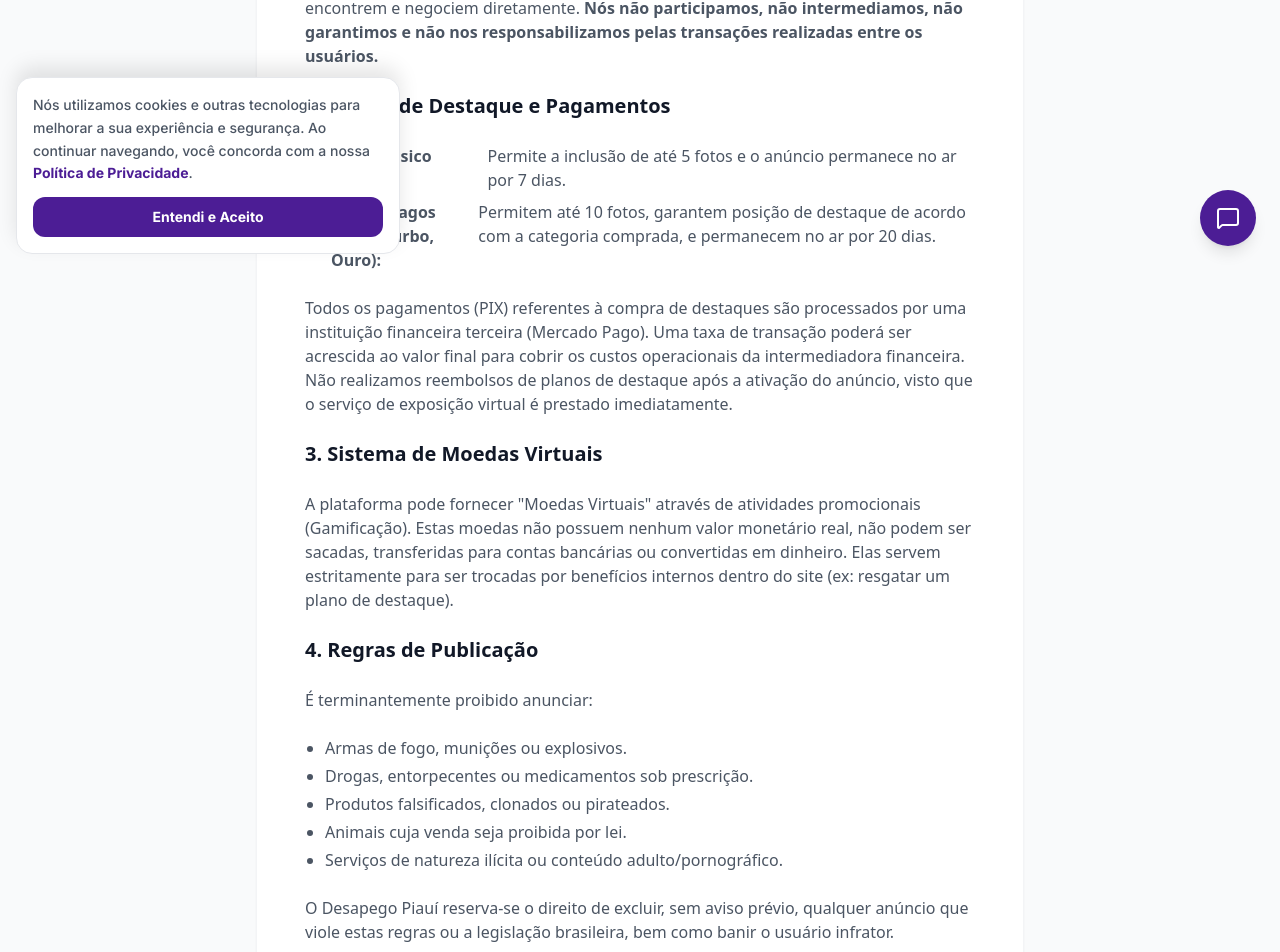
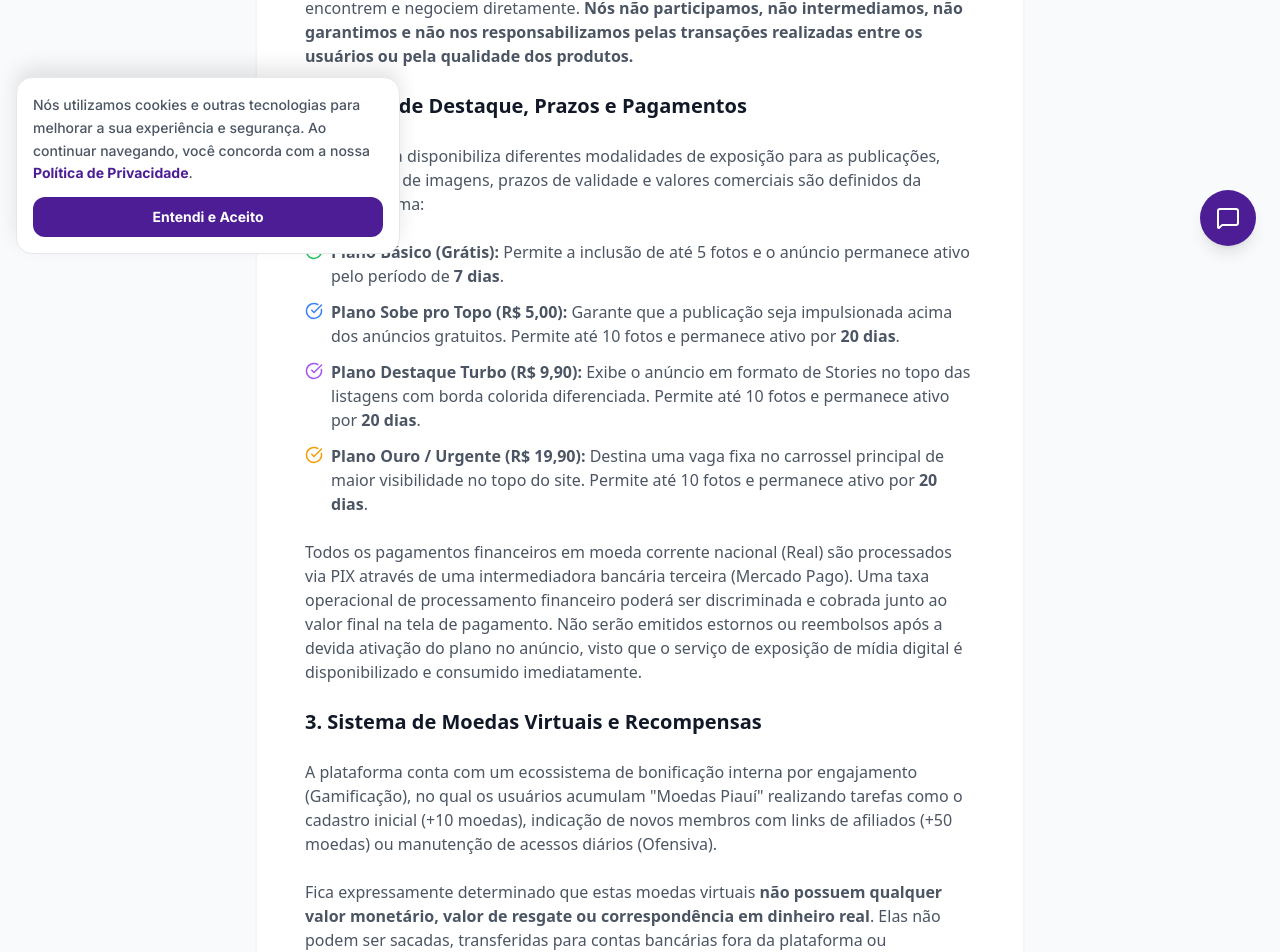
Before and after one commit to junior007x9/desapego-piaui, a Next.js app: page /termos in a window 1280 px wide. Shown: the part 530-1482 px from the top of the page. Built offline with nearby package versions, Linux system fonts and the light colour scheme; no server answers.

Commit message:
Anel de urgencia, saldo duplo e grafico de cartoes

```diff
--- a/app/privacidade/page.tsx
+++ b/app/privacidade/page.tsx
@@ -1,5 +1,5 @@
 import Link from 'next/link'
-import { ChevronLeft, ShieldCheck, Lock, Eye, Database, CreditCard, Coins } from 'lucide-react'
+import { ChevronLeft, ShieldCheck, Lock, Eye, Database, CreditCard, Coins, Mail } from 'lucide-react'
 
 export const metadata = {
   title: 'Política de Privacidade | Desapego Piauí',
@@ -31,67 +31,66 @@ export default function PrivacidadePage() {
               </h2>
               <p>Para fornecer nossos serviços de classificados e recompensas, coletamos os seguintes dados:</p>
               <ul className="list-disc pl-6 space-y-2 mt-2">
-                <li><strong>Dados de Cadastro:</strong> Nome, endereço de e-mail e foto de perfil (coletados via Google ou fornecidos manualmente).</li>
-                <li><strong>Dados de Contato Profissional/Venda:</strong> Número de telefone/WhatsApp.</li>
-                <li><strong>Dados de Navegação:</strong> Informações técnicas como IP, tipo de navegador, localização aproximada (cidade) para filtros, e cookies para manter sua sessão ativa.</li>
-                <li><strong>Dados de Engajamento:</strong> Registramos suas interações diárias (como acessos e criação de anúncios) estritamente para contabilizar e distribuir suas <strong>Moedas Virtuais</strong> no nosso Sistema de Recompensas.</li>
+                <li><strong>Dados de Cadastro:</strong> Nome, endereço de e-mail e foto de perfil (coletados via provedores seguros ou fornecidos manualmente).</li>
+                <li><strong>Dados de Contato Profissional/Venda:</strong> Número de telefone/WhatsApp e cidade/bairro de atuação.</li>
+                <li><strong>Dados de Navegação:</strong> Informações técnicas e cookies estritamente necessários para manter sua sessão ativa e salvar suas preferências locais.</li>
+                <li><strong className="text-amber-600">Dados de Engajamento (Moedas):</strong> Registramos suas interações (como acessos diários e indicações) estritamente para contabilizar, gerar e distribuir as suas <strong>Moedas Virtuais</strong> no nosso Sistema de Recompensas.</li>
               </ul>
             </section>
 
             <section>
               <h2 className="text-xl font-black text-gray-900 mb-4 flex items-center gap-2">
-                <Eye className="text-accent" size={24} /> 2. Exibição Pública do WhatsApp (Sem Chat Interno)
+                <Eye className="text-accent" size={24} /> 2. Exibição Pública do WhatsApp
               </h2>
               <div className="bg-primary/5 p-5 rounded-2xl border border-primary/10">
-                <p><strong>Atenção:</strong> O Desapego Piauí optou por <strong>não possuir um chat interno</strong> para garantir que você tenha conversas mais rápidas e diretas.</p>
-                <p className="mt-2">Ao criar um anúncio na nossa plataforma, o número de telefone/WhatsApp fornecido por você <strong>ficará visível publicamente</strong> para qualquer pessoa que acessar o seu anúncio. A base legal para esta exibição é o seu <strong>Consentimento</strong> e a <strong>Execução de Contrato</strong> (permitir que o comprador lhe encontre). Ao cadastrar o seu número, você concorda expressamente com esta exibição pública.</p>
+                <p><strong>Atenção:</strong> O Desapego Piauí optou por <strong>não possuir um chat interno</strong> para garantir que você tenha conversas mais rápidas e diretas de forma local.</p>
+                <p className="mt-2">Ao criar um anúncio na nossa plataforma, o número de WhatsApp fornecido por você ficará visível publicamente apenas durante o período de validade do seu anúncio (<strong>7 dias para anúncios Grátis</strong> ou <strong>20 dias para planos VIP</strong>). Ao cadastrar o seu número, você concorda expressamente com esta exibição para fins de execução de contrato (venda do produto).</p>
               </div>
             </section>
 
             <section>
               <h2 className="text-xl font-black text-gray-900 mb-4 flex items-center gap-2">
-                <CreditCard className="text-blue-500" size={24} /> 3. Dados de Pagamento e Taxas (Mercado Pago)
+                <CreditCard className="text-blue-500" size={24} /> 3. Dados de Pagamento e Taxas
               </h2>
               <p>O Desapego Piauí <strong>não armazena nem tem acesso</strong> aos seus dados bancários, números de cartão de crédito ou chaves Pix pessoais.</p>
-              <p className="mt-2">Toda a infraestrutura de pagamento dos planos de destaque e o cálculo de taxas operacionais são processados diretamente pelo gateway do <strong>Mercado Pago</strong>, que possui os mais altos padrões de criptografia e conformidade legal. Apenas recebemos uma notificação informando se o pagamento foi aprovado ou recusado. Ressaltamos que a taxa de processamento cobrada pelo Mercado Pago é <strong>repassada ao usuário</strong>, sendo este valor sempre exibido de forma totalmente transparente no momento do checkout.</p>
+              <p className="mt-2">Toda a infraestrutura de pagamento dos planos de destaque (Topo, Turbo e Ouro) é processada externamente pelo gateway do <strong>Mercado Pago</strong>, que possui os mais altos padrões de criptografia. Apenas recebemos uma notificação informando se o pagamento do seu plano foi aprovado para ativarmos o destaque.</p>
             </section>
 
             <section>
               <h2 className="text-xl font-black text-gray-900 mb-4 flex items-center gap-2">
-                <Lock className="text-gray-800" size={24} /> 4. Como Protegemos e Compartilhamos Seus Dados
+                <Mail className="text-purple-500" size={24} /> 4. Comunicação e E-mails
               </h2>
-              <p>O Desapego Piauí <strong>não vende, não aluga e não repassa</strong> seus dados pessoais para empresas de marketing de terceiros.</p>
-              <p className="mt-2">Seus dados são armazenados em servidores seguros utilizando infraestrutura de ponta (Google Cloud / Firebase), com criptografia em trânsito e em repouso. Compartilhamos dados apenas em casos de ordem judicial ou solicitações de autoridades competentes para a investigação de fraudes e crimes cibernéticos.</p>
+              <p>Utilizamos a infraestrutura segura do <strong>Resend</strong> para o envio de e-mails transacionais (como links de verificação, recuperação de senha, suporte e confirmação de anúncios aprovados). Garantimos que <strong>não enviamos SPAM</strong> e não vendemos o seu endereço de e-mail para listas de terceiros.</p>
             </section>
 
             <section>
               <h2 className="text-xl font-black text-gray-900 mb-4 flex items-center gap-2">
-                <Eye className="text-blue-500" size={24} /> 5. Publicidade e Google AdSense
+                <Lock className="text-gray-800" size={24} /> 5. Como Protegemos Seus Dados
               </h2>
-              <p>O Desapego Piauí utiliza o <strong>Google AdSense</strong> para exibir publicidade, o que nos ajuda a manter a plataforma gratuita. Em conformidade com as regras do Google, informamos que:</p>
+              <p>Seus dados são armazenados em servidores de altíssima segurança do <strong>Google (Firebase)</strong>, com criptografia ponta a ponta. Nossa equipe administrativa não possui acesso à sua senha em formato de texto. Compartilhamos dados apenas mediante ordem judicial ou solicitações de autoridades competentes para a investigação de fraudes.</p>
+            </section>
+
+            <section>
+              <h2 className="text-xl font-black text-gray-900 mb-4 flex items-center gap-2">
+                <Eye className="text-blue-500" size={24} /> 6. Publicidade e Google AdSense
+              </h2>
+              <p>O Desapego Piauí utiliza o <strong>Google AdSense</strong> para exibir publicidade, ajudando a manter a plataforma gratuita:</p>
               <ul className="list-disc pl-6 space-y-2 mt-2">
-                <li>Fornecedores de terceiros, incluindo o Google, utilizam cookies para veicular anúncios com base nas visitas anteriores que o usuário fez ao nosso site ou a outros sites na Internet.</li>
-                <li>O uso de cookies de publicidade permite que o Google e seus parceiros veiculem anúncios para os usuários com base na navegação.</li>
+                <li>O Google utiliza cookies para veicular anúncios com base nas suas visitas anteriores.</li>
                 <li>Você pode desativar a publicidade personalizada acessando as <a href="https://www.google.com/settings/ads" target="_blank" rel="noopener noreferrer" className="text-primary font-bold hover:underline">Configurações de Anúncios do Google</a>.</li>
-                <li>Para entender detalhadamente como o Google coleta e processa esses dados, acesse a página oficial: <a href="https://policies.google.com/technologies/partner-sites" target="_blank" rel="noopener noreferrer" className="text-primary font-bold hover:underline">Como o Google usa informações de sites ou apps que utilizam nossos serviços</a>.</li>
+                <li>Para entender como o Google coleta esses dados, acesse: <a href="https://policies.google.com/technologies/partner-sites" target="_blank" rel="noopener noreferrer" className="text-primary font-bold hover:underline">Como o Google usa informações de sites</a>.</li>
               </ul>
             </section>
 
             <section>
-              <h2 className="text-xl font-black text-gray-900 mb-4">6. Retenção de Dados</h2>
-              <p>Manteremos seus dados pessoais apenas pelo tempo necessário para cumprir as finalidades descritas nesta política. Caso você exclua sua conta, seus dados pessoais e anúncios serão removidos permanentemente dos nossos bancos de dados ativos, exceto se houver obrigação legal de retenção por prazos estipulados no Marco Civil da Internet (Lei nº 12.965/2014).</p>
-            </section>
-
-            <section>
-              <h2 className="text-xl font-black text-gray-900 mb-4">7. Seus Direitos (Art. 18 da LGPD)</h2>
-              <p>Como titular dos dados, você tem o direito garantido por lei de solicitar a qualquer momento:</p>
+              <h2 className="text-xl font-black text-gray-900 mb-4">7. Seus Direitos e Retenção</h2>
+              <p>Manteremos seus dados apenas pelo tempo necessário. Como titular dos dados (Art. 18 da LGPD), você tem o direito garantido de solicitar:</p>
               <ul className="list-disc pl-6 space-y-2 mt-2">
-                <li>Confirmação e acesso aos dados que possuímos sobre você.</li>
-                <li>Correção de dados incompletos, inexatos ou desatualizados (diretamente no seu painel de perfil).</li>
-                <li>Revogação do consentimento e a <strong>exclusão total</strong> da sua conta e dos seus dados pessoais.</li>
+                <li>O acesso ou a correção de dados incompletos ou inexatos (diretamente no seu painel "Minha Conta").</li>
+                <li>A <strong>exclusão total e irrevogável</strong> da sua conta, das suas moedas e dos seus dados pessoais dos nossos servidores.</li>
               </ul>
               <p className="mt-4 bg-gray-100 p-4 rounded-xl text-sm border border-gray-200">
-                Para exercer seus direitos, solicitar a exclusão de dados ou tirar dúvidas sobre privacidade, entre em contato com nosso Encarregado de Dados (DPO) através do e-mail: <strong>privacidade@desapegopiaui.com.br</strong>
+                Para exercer seus direitos, solicitar a exclusão de dados ou tirar dúvidas sobre privacidade, entre em contato através do e-mail: <strong>contato@desapegopiaui.com.br</strong>
               </p>
             </section>
           </div>
--- a/app/termos/page.tsx
+++ b/app/termos/page.tsx
@@ -26,37 +26,66 @@ export default function TermosPage() {
 
           <h3 className="text-xl font-black text-gray-900 mt-8 mb-3">1. Natureza do Serviço</h3>
           <p>
-            O Desapego Piauí atua exclusivamente como uma plataforma de classificados online, oferecendo um espaço virtual para que usuários (compradores e vendedores) se encontrem e negociem diretamente. <strong>Nós não participamos, não intermediamos, não garantimos e não nos responsabilizamos pelas transações realizadas entre os usuários.</strong>
+            O Desapego Piauí atua exclusivamente como uma plataforma de classificados online, oferecendo um espaço virtual para que usuários (compradores e vendedores) se encontrem e negociem diretamente. <strong>Nós não participamos, não intermediamos, não garantimos e não nos responsabilizamos pelas transações realizadas entre os usuários ou pela qualidade dos produtos.</strong>
           </p>
 
-          <h3 className="text-xl font-black text-gray-900 mt-8 mb-3">2. Planos de Destaque e Pagamentos</h3>
-          <ul className="space-y-2 list-none pl-0">
-            <li className="flex items-start gap-2"><CheckCircle size={18} className="text-green-500 shrink-0 mt-0.5"/> <strong>Plano Básico (Grátis):</strong> Permite a inclusão de até 5 fotos e o anúncio permanece no ar por 7 dias.</li>
-            <li className="flex items-start gap-2"><CheckCircle size={18} className="text-blue-500 shrink-0 mt-0.5"/> <strong>Planos Pagos (Topo, Turbo, Ouro):</strong> Permitem até 10 fotos, garantem posição de destaque de acordo com a categoria comprada, e permanecem no ar por 20 dias.</li>
+          <h3 className="text-xl font-black text-gray-900 mt-8 mb-3">2. Planos de Destaque, Prazos e Pagamentos</h3>
+          <p>
+            A plataforma disponibiliza diferentes modalidades de exposição para as publicações, cujos limites de imagens, prazos de validade e valores comerciais são definidos da seguinte forma:
+          </p>
+          <ul className="space-y-3 list-none pl-0">
+            <li className="flex items-start gap-2">
+              <CheckCircle size={18} className="text-green-500 shrink-0 mt-0.5"/>
+              <div>
+                <strong>Plano Básico (Grátis):</strong> Permite a inclusão de até 5 fotos e o anúncio permanece ativo pelo período de <strong>7 dias</strong>.
+              </div>
+            </li>
+            <li className="flex items-start gap-2">
+              <CheckCircle size={18} className="text-blue-500 shrink-0 mt-0.5"/>
+              <div>
+                <strong>Plano Sobe pro Topo (R$ 5,00):</strong> Garante que a publicação seja impulsionada acima dos anúncios gratuitos. Permite até 10 fotos e permanece ativo por <strong>20 dias</strong>.
+              </div>
+            </li>
+            <li className="flex items-start gap-2">
+              <CheckCircle size={18} className="text-purple-500 shrink-0 mt-0.5"/>
+              <div>
+                <strong>Plano Destaque Turbo (R$ 9,90):</strong> Exibe o anúncio em formato de Stories no topo das listagens com borda colorida diferenciada. Permite até 10 fotos e permanece ativo por <strong>20 dias</strong>.
+              </div>
+            </li>
+            <li className="flex items-start gap-2">
+              <CheckCircle size={18} className="text-amber-500 shrink-0 mt-0.5"/>
+              <div>
+                <strong>Plano Ouro / Urgente (R$ 19,90):</strong> Destina uma vaga fixa no carrossel principal de maior visibilidade no topo do site. Permite até 10 fotos e permanece ativo por <strong>20 dias</strong>.
+              </div>
+            </li>
           </ul>
           <p className="mt-4">
-            Todos os pagamentos (PIX) referentes à compra de destaques são processados por uma instituição financeira terceira (Mercado Pago). Uma taxa de transação poderá ser acrescida ao valor final para cobrir os custos operacionais da intermediadora financeira. Não realizamos reembolsos de planos de destaque após a ativação do anúncio, visto que o serviço de exposição virtual é prestado imediatamente.
+            Todos os pagamentos financeiros em moeda corrente nacional (Real) são processados via PIX através de uma intermediadora bancária terceira (Mercado Pago). Uma taxa operacional de processamento financeiro poderá ser discriminada e cobrada junto ao valor final na tela de pagamento. Não serão emitidos estornos ou reembolsos após a devida ativação do plano no anúncio, visto que o serviço de exposição de mídia digital é disponibilizado e consumido imediatamente.
           </p>
 
-          <h3 className="text-xl font-black text-gray-900 mt-8 mb-3">3. Sistema de Moedas Virtuais</h3>
+          <h3 className="text-xl font-black text-gray-900 mt-8 mb-3">3. Sistema de Moedas Virtuais e Recompensas</h3>
           <p>
-            A plataforma pode fornecer "Moedas Virtuais" através de atividades promocionais (Gamificação). Estas moedas não possuem nenhum valor monetário real, não podem ser sacadas, transferidas para contas bancárias ou convertidas em dinheiro. Elas servem estritamente para ser trocadas por benefícios internos dentro do site (ex: resgatar um plano de destaque).
+            A plataforma conta com um ecossistema de bonificação interna por engajamento (Gamificação), no qual os usuários acumulam "Moedas Piauí" realizando tarefas como o cadastro inicial (+10 moedas), indicação de novos membros com links de afiliados (+50 moedas) ou manutenção de acessos diários (Ofensiva).
+          </p>
+          <p>
+            Fica expressamente determinado que estas moedas virtuais <strong>não possuem qualquer valor monetário, valor de resgate ou correspondência em dinheiro real</strong>. Elas não podem ser sacadas, transferidas para contas bancárias fora da plataforma ou convertidas em ativos financeiros. Sua única finalidade é o resgate exclusivo de créditos promocionais para ativação dos planos de destaque internos (sendo 50 moedas para o plano Topo, 150 moedas para o plano Turbo e 400 moedas para o plano Ouro), estendendo a validade do anúncio para os mesmos 20 dias da modalidade paga.
           </p>
 
-          <h3 className="text-xl font-black text-gray-900 mt-8 mb-3">4. Regras de Publicação</h3>
-          <p>É terminantemente proibido anunciar:</p>
+          <h3 className="text-xl font-black text-gray-900 mt-8 mb-3">4. Regras de Publicação e Controle de Conteúdo</h3>
+          <p>É terminantemente proibido vehicular anúncios que contenham termos ofensivos, linguagem imprópria ou produtos e serviços ilícitos, incluindo, mas não se limitando a:</p>
           <ul className="list-disc pl-5 space-y-1">
-            <li>Armas de fogo, munições ou explosivos.</li>
-            <li>Drogas, entorpecentes ou medicamentos sob prescrição.</li>
-            <li>Produtos falsificados, clonados ou pirateados.</li>
-            <li>Animais cuja venda seja proibida por lei.</li>
-            <li>Serviços de natureza ilícita ou conteúdo adulto/pornográfico.</li>
+            <li>Armas de fogo, réplicas, simulacros, munições ou materiais explosivos.</li>
+            <li>Narcóticos, drogas ilícitas, substâncias entorpecentes ou apetrechos relacionados.</li>
+            <li>Medicamentos de qualquer natureza, insumos tarja preta, anabolizantes e tratamentos médicos controlados.</li>
+            <li>Animais domésticos, filhotes, espécimes silvestres ou cuja comercialização seja regulada ou proibida.</li>
+            <li>Produtos clonados, falsificados, réplicas de marcas registradas ou moedas falsas.</li>
+            <li>Serviços ilegais, pornografia ou material de cunho estritamente adulto.</li>
           </ul>
-          <p>O Desapego Piauí reserva-se o direito de excluir, sem aviso prévio, qualquer anúncio que viole estas regras ou a legislação brasileira, bem como banir o usuário infrator.</p>
+          <p>O Desapego Piauí reserva-se o direito de moderar, ocultar ou excluir permanentemente, sem aviso prévio ou direito a compensações, qualquer anúncio identificado por nossos filtros automatizados ou denúncias que infrinja estas diretrizes ou a legislação brasileira em vigor, podendo ainda suspender o acesso do usuário infrator.</p>
 
           <h3 className="text-xl font-black text-gray-900 mt-8 mb-3">5. Isenção de Responsabilidade</h3>
           <p>
-            O usuário reconhece que o Desapego Piauí não garante a veracidade, exatidão ou qualidade dos produtos e serviços anunciados. Recomendamos cautela em todas as negociações. Nunca realize pagamentos antecipados e sempre marque encontros para troca de produtos em locais públicos e seguros.
+            O usuário reconhece que a plataforma não realiza vistorias físicas ou auditorias prévias sobre a idoneidade dos anunciantes ou a procedência dos itens ofertados. Recomendamos cautela máxima em todas as interações e encontros. Nunca efetue transferências antecipadas de sinal ou pagamentos sem antes examinar o produto pessoalmente. Guarde sempre a preferência por locais movimentados e públicos para a conclusão do negócio.
           </p>
         </div>
       </div>
--- a/app/tutorial/page.tsx
+++ b/app/tutorial/page.tsx
@@ -47,7 +47,7 @@ export default function TutorialPage() {
           <div>
             <h2 className="text-xl font-black text-gray-900 mb-2">2. Criando o seu Anúncio</h2>
             <p className="text-gray-600 font-medium leading-relaxed mb-3">
-              Clique no botão <strong>"+ Anunciar Grátis"</strong>. Preencha o título, categoria, coloque fotos nítidas do seu produto e um preço justo.
+              Clique no botão <strong>"+ Anunciar"</strong>. Preencha o título, categoria, coloque fotos nítidas do seu produto e um preço justo.
             </p>
             <div className="bg-gray-50 p-4 rounded-xl border border-gray-200 text-sm text-gray-700">
               <strong className="text-primary block mb-1">Dica de Ouro:</strong>
@@ -64,7 +64,7 @@ export default function TutorialPage() {
           <div>
             <h2 className="text-xl font-black text-gray-900 mb-2">3. Vendendo mais Rápido (Planos VIP)</h2>
             <p className="text-gray-600 font-medium leading-relaxed mb-3">
-              Anunciar no plano Básico é 100% grátis. Mas, se você tem pressa, pode pagar uma pequena taxa via Pix (Mercado Pago) para destacar seu anúncio com os planos <strong>Turbo</strong> ou <strong>Ouro</strong>. Eles colocam seu produto no topo das buscas e no carrossel principal da tela inicial!
+              Anunciar no plano Básico é 100% grátis e dura <strong>7 dias</strong>. Mas, se você tem pressa para vender, pode destacar o seu produto com os nossos Planos VIP: <strong>Sobe pro Topo</strong>, <strong>Destaque Turbo</strong> ou <strong>Ouro Urgente</strong>. Os planos VIP dão exposição máxima para o seu produto na tela inicial e duram <strong>20 dias</strong>. O pagamento é feito via PIX com liberação imediata.
             </p>
           </div>
         </div>
@@ -77,7 +77,7 @@ export default function TutorialPage() {
           <div>
             <h2 className="text-xl font-black text-gray-900 mb-2">4. Como ganhar Moedas Virtuais?</h2>
             <p className="text-gray-600 font-medium leading-relaxed">
-              Sempre que você entra no site ou cria bons anúncios, você ganha <strong>Moedas Virtuais</strong> na sua Carteira. Essas moedas não são dinheiro real, mas servem para você "comprar" destaques Turbo e Ouro para os seus anúncios sem pagar nada em Reais! É o nosso sistema de recompensa para usuários fiéis.
+              O nosso sistema de recompensas permite que você destaque seus anúncios sem gastar dinheiro! Ao criar a sua conta, você já ganha <strong>10 moedas</strong>. Se você indicar um amigo com seu link exclusivo, você ganha mais <strong>50 moedas</strong>. Juntando essas moedas, você pode resgatar pacotes Topo (50 moedas), Turbo (150 moedas) ou Ouro (400 moedas) de graça!
             </p>
           </div>
         </div>
```
Also changed, not shown: app/sobre/page.tsx (+26 -18 lines).
